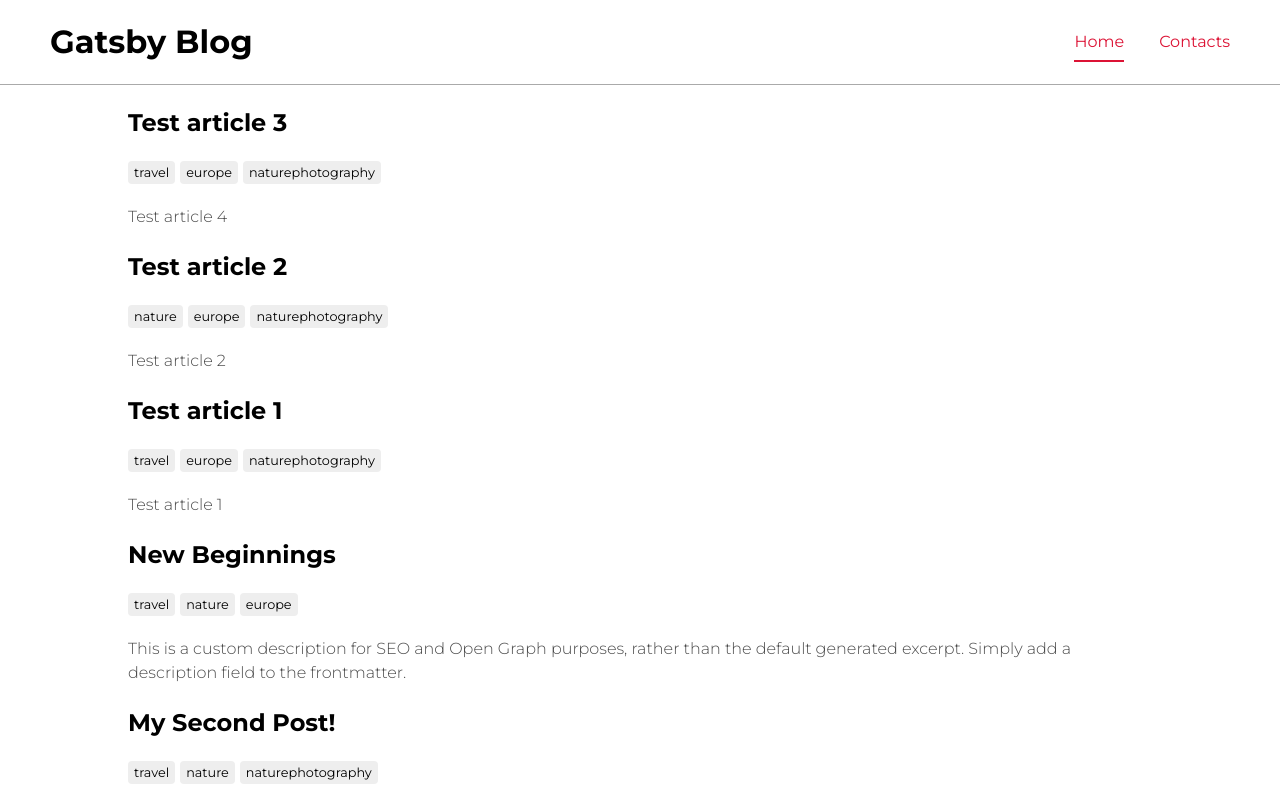
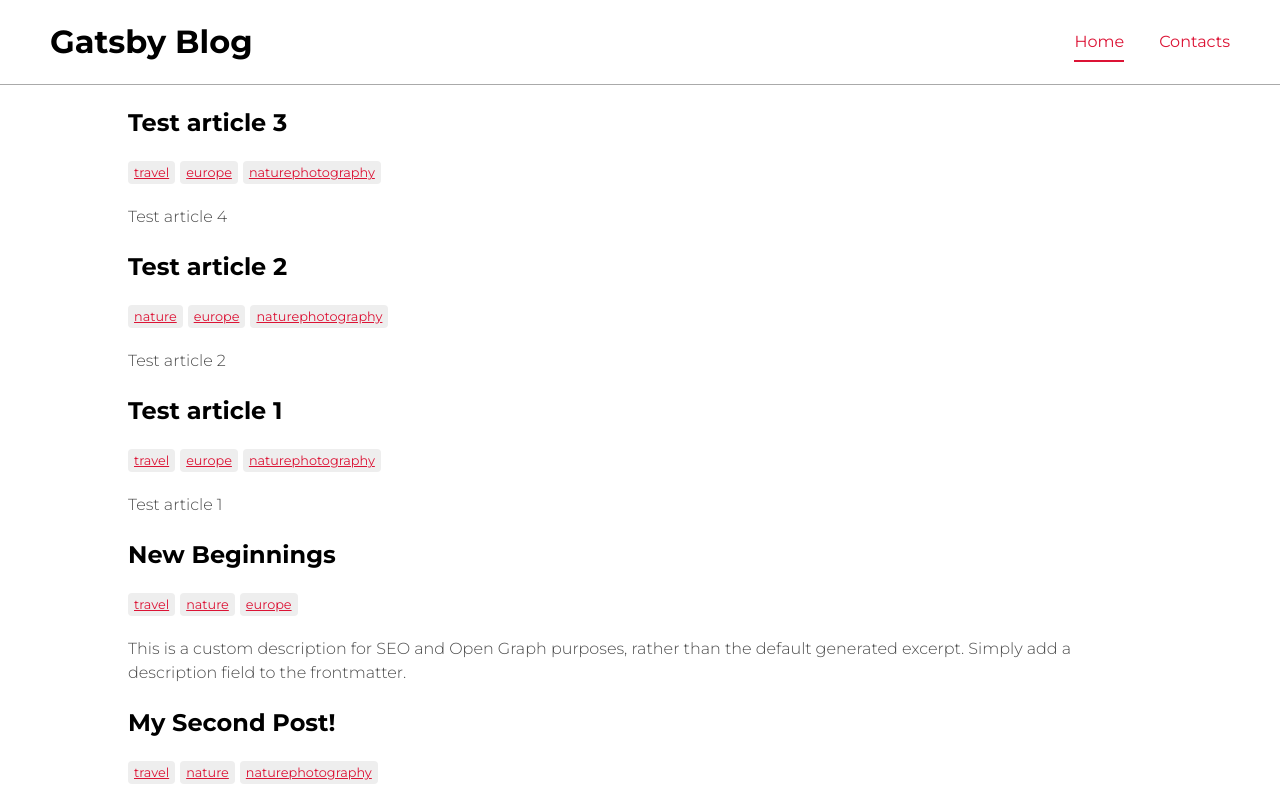
Before and after one commit to Vadx/gatsby-blog, a Gatsby site: page / in a window 1280 px wide. Shown: the top 800 px of the page. Built offline with nearby package versions, Linux system fonts and the light colour scheme; Gatsby itself is replaced by a stand-in of ours.

Commit message:
Add tags 2

```diff
--- a/src/components/tags.js
+++ b/src/components/tags.js
@@ -1,4 +1,5 @@
 import React from "react"
+import { Link } from "gatsby"
 
 const Tags = ({ children }) =>
   children && (
@@ -16,7 +17,9 @@ const Tags = ({ children }) =>
             color: "#000",
           }}
         >
-          {t}
+          <Link to={`/tags/${t}/`}>
+            {t}
+          </Link>
         </li>
       ))}
     </ul>
```
